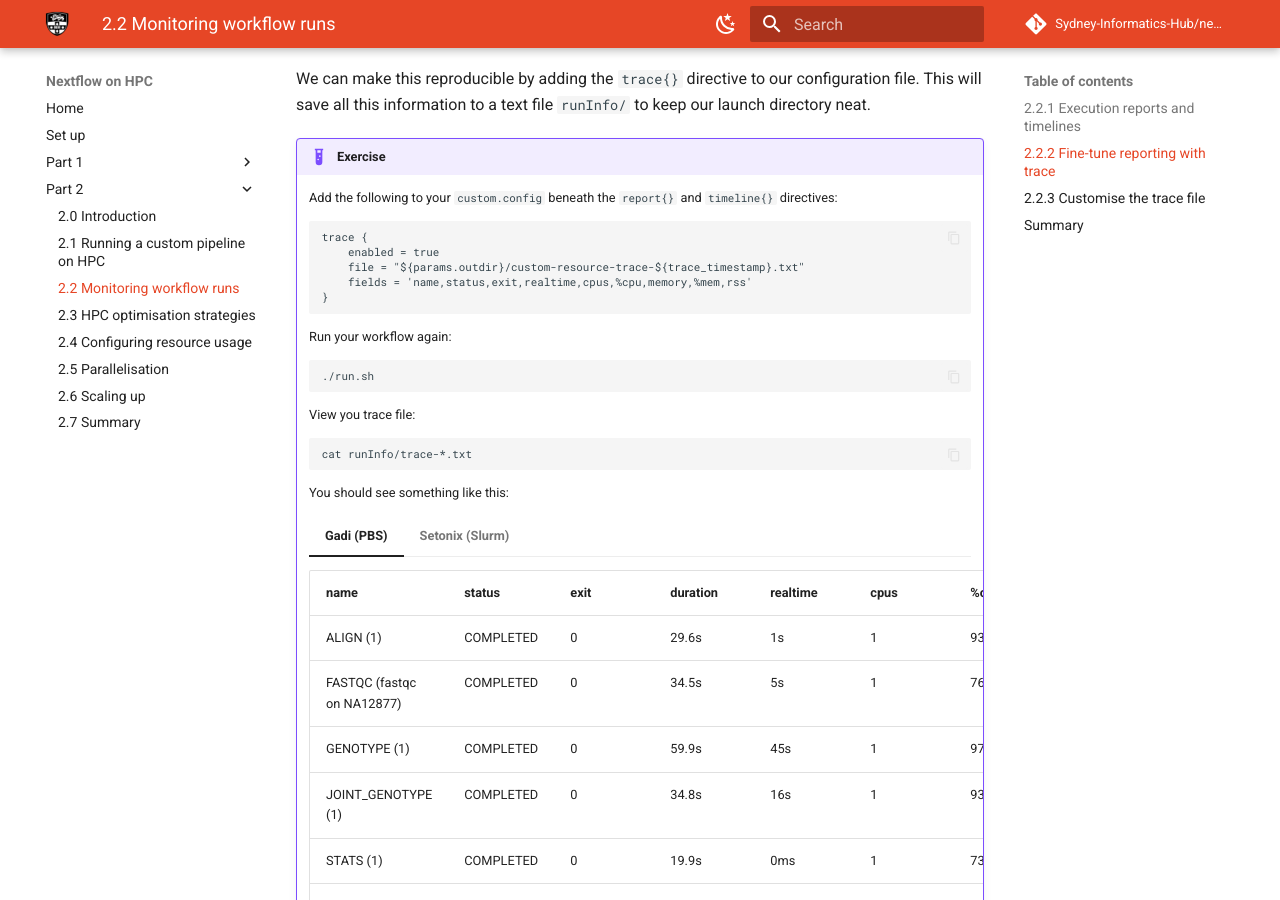
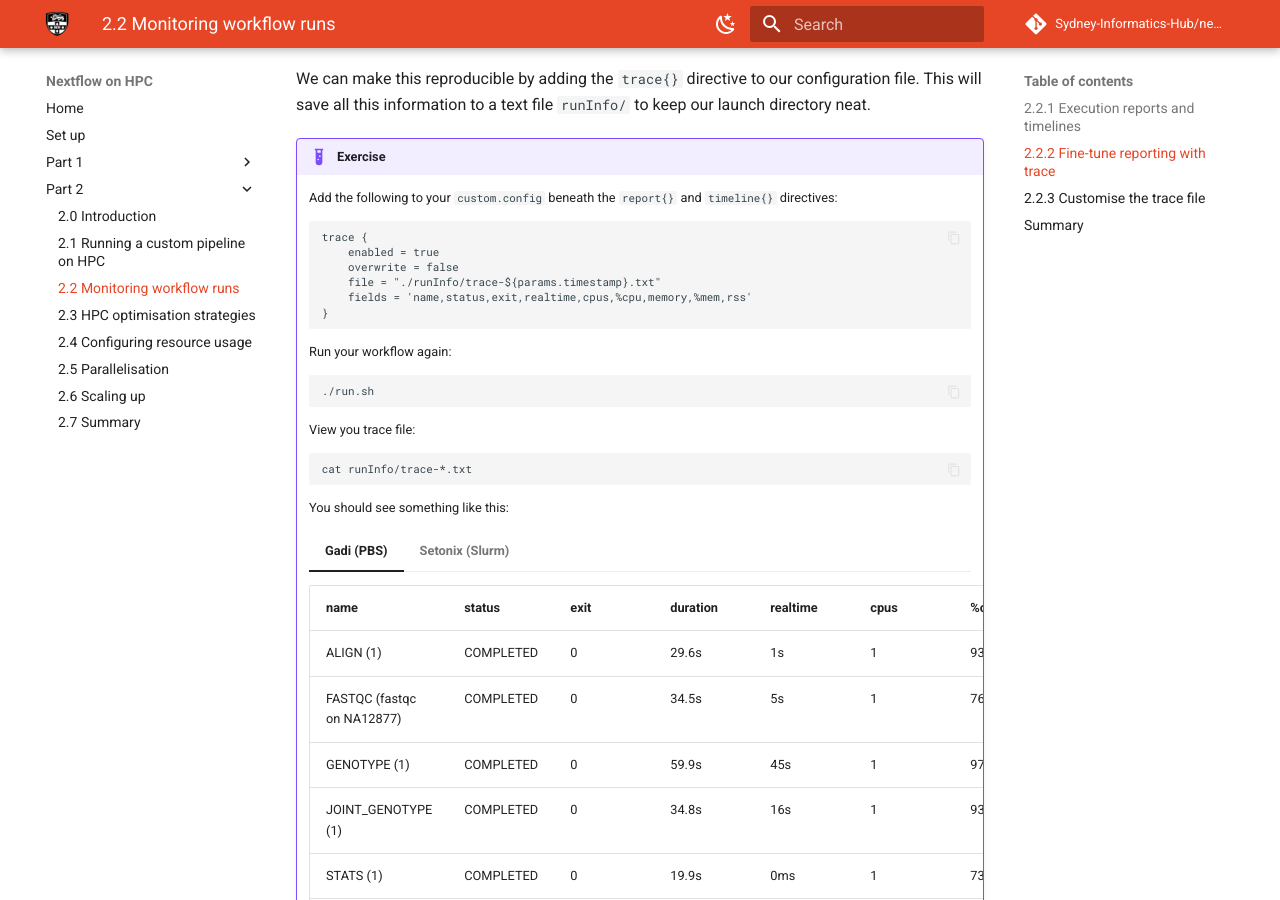
Before and after one commit to Sydney-Informatics-Hub/nextflow-hpc-workshop, an MkDocs documentation site: the page built from docs/part2/22_reporting.md, in a window 1280 px wide and 900 px high, scrolled down 2838 px. Built offline with MkDocs 1.6.1 and Material for MkDocs 9.7.7, drawn with Linux system fonts in a browser that asks for light colours; comment, search, counter and statistics services are not loaded; part of the change alters nothing that is shown.

Commit message:
2.2 remove dag

````diff
--- a/docs/part2/22_reporting.md
+++ b/docs/part2/22_reporting.md
@@ -136,7 +136,8 @@ We can make this reproducible by adding the `trace{}` directive to our configura
     ```
     trace {
         enabled = true
-        file = "${params.outdir}/custom-resource-trace-${trace_timestamp}.txt"
+        overwrite = false
+        file = "./runInfo/trace-${params.timestamp}.txt"
         fields = 'name,status,exit,realtime,cpus,%cpu,memory,%mem,rss'
     }
     ```
@@ -248,12 +249,6 @@ benchmarking such as using `time`.
             overwrite = false
             file = "./runInfo/report-${params.timestamp}.html"
         }
-
-        dag {
-            enabled = true
-            overwrite = false
-            file = "./runInfo/dag-${params.timestamp}.html"
-        }
         ```
 
     === "Setonix (Slurm)"
@@ -284,10 +279,4 @@ benchmarking such as using `time`.
             overwrite = false
             file = "./runInfo/report-${params.timestamp}.html"
         }
-
-        dag {
-            enabled = true
-            overwrite = false
-            file = "./runInfo/dag-${params.timestamp}.html"
-        }
         ```
````
